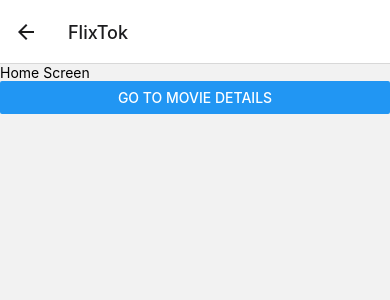
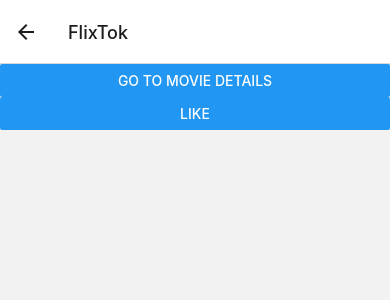
Before and after one commit to JoshuaH6414/Applied-Project, a React Native app: screen /Home in a window 390 px wide. Shown: the top 300 px of the page. Built offline with nearby package versions, Linux system fonts and the light colour scheme.

Commit message:
Updated HomeScreen

```diff
--- a/screens/HomeScreen.js
+++ b/screens/HomeScreen.js
@@ -1,14 +1,15 @@
-// screens/HomeScreen.js
-
-import React from 'react';
+import React, { useState } from 'react';
 import { View, Text, Button } from 'react-native';
 
 const HomeScreen = ({ navigation }) => {
+  const [likedContent] = useState(null);
+
   return (
     <View>
-      <Text>Home Screen</Text>
-      {/* Movie cards with scrolling functionality */}
+      <Text>{likedContent}</Text>
+
       <Button title="Go to Movie Details" onPress={() => navigation.navigate('MovieDetails')} />
+      <Button title="Like" onPress={() => navigation.navigate('BookmarksScreen')} />
     </View>
   );
 }
```
